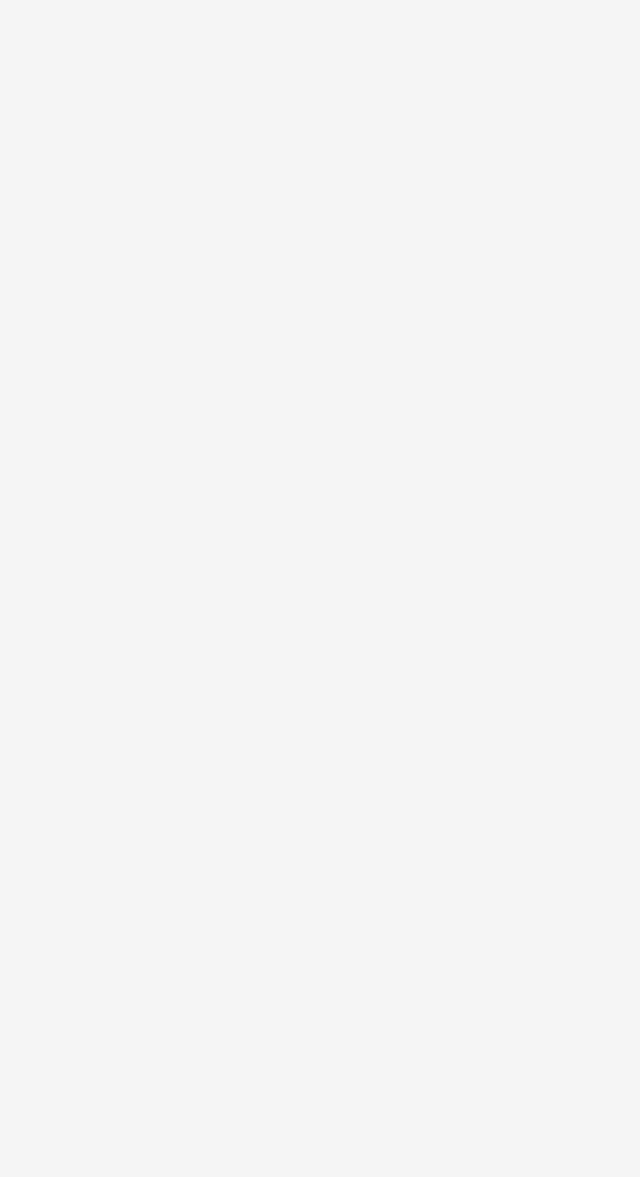
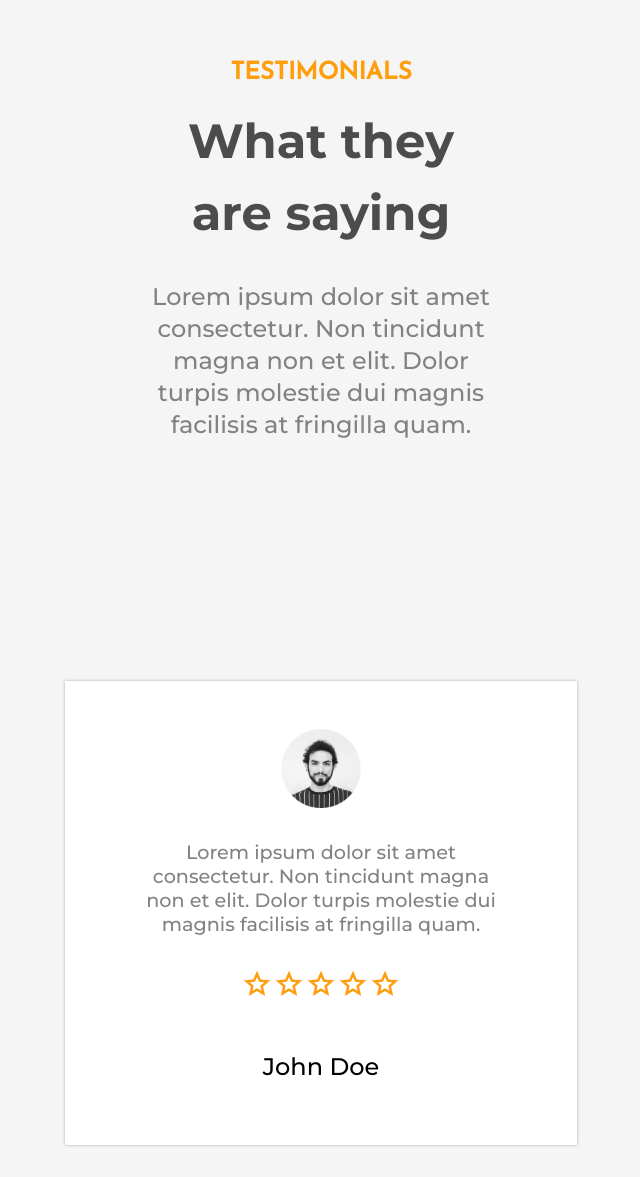
Before and after one commit to ajaysonere/Foodie-landing-page, a React (Create React App) app: page / in a window 1280 px wide. Shown: the part 4094-5271 px from the top of the page, without its empty margins (319-959 px from the left). Before the commit the page ends 3747 px from the top, so only its background shows below. Built offline with nearby package versions, Linux system fonts and the light colour scheme.

Commit message:
testimonials completed

```diff
--- a/src/Home.css
+++ b/src/Home.css
@@ -190,13 +190,15 @@ ul li a {
    text-align: center;
 }
 
-.work-left {
+.work-left,
+.testimonials-left{
    width: 50%;
    padding: 5rem;
    justify-content: center;
 }
 
-.work-left h2{
+.work-left h2,
+.testimonials-left h2{
    color: #4C4C4C;
    font-family: "Montserrat";
    font-size: 3rem;
@@ -207,7 +209,8 @@ ul li a {
 }
 
 .work-left p,
-.work-right p{
+.work-right p,
+.testimonials-left p{
    margin: 2rem 0;
    font-family: "Montserrat";
    font-size: 1.5rem;
@@ -224,7 +227,7 @@ ul li a {
    gap: 3rem;
 }
 
-.work-right .card {
+.card {
    background: #fff;
    margin: 2rem 0;
    text-align: center;
@@ -243,12 +246,32 @@ ul li a {
   font-family: "Montserrat";
 }
 
-.card p {
+.card p{
   font-size: 1.2rem;
   text-align: center;
+  font-family: "Montserrat";
+  color: #828282;
+  font-weight: 500;
 }
 
 
+/* Testimonials */
+.testimonials-right {
+    width: 50%;
+    display: flex;
+    flex-direction: column;
+    gap: 2rem;
+    align-items: center;
+    padding: 3rem 5rem;
+}
+
+.testimonials-right img{
+   width: 5rem;
+}
+
+.rating span {
+   font-size: 2rem;
+}
 
 
 
--- /dev/null
+++ b/src/components/Testimonials.js
@@ -0,0 +1,33 @@
+import testImage from '../assests/Ellipse 1.png';
+
+function Testimonials(){
+    return (
+      <section className="container testimonials-container facilities-container">
+        <div className="testimonials-left">
+          <small className="section-heading">Testimonials</small>
+          <h2>What they are saying </h2>
+          <p>
+            Lorem ipsum dolor sit amet consectetur. Non tincidunt magna non et
+            elit. Dolor turpis molestie dui magnis facilisis at fringilla quam.
+          </p>
+        </div>
+        <div className="testimonials-right card">
+          <img src={testImage} alt="testimonials-img"></img>
+          <p>
+            Lorem ipsum dolor sit amet consectetur. Non tincidunt magna non et
+            elit. Dolor turpis molestie dui magnis facilisis at fringilla quam.
+          </p>
+          <div className="rating">
+            <span class="material-symbols-outlined">star</span>
+            <span class="material-symbols-outlined">star</span>
+            <span class="material-symbols-outlined">star</span>
+            <span class="material-symbols-outlined">star</span>
+            <span class="material-symbols-outlined">star</span>
+          </div>
+          <h4>John Doe</h4>
+        </div>
+      </section>
+    );
+};
+
+export default Testimonials;
--- a/src/pages/Home.js
+++ b/src/pages/Home.js
@@ -2,6 +2,7 @@ import About from "../components/About";
 import Facilities from "../components/Facilities";
 import Hero from "../components/Hero";
 import Navbar from "../components/Navbar";
+import Testimonials from "../components/Testimonials";
 
 
 function Home (){
@@ -11,6 +12,7 @@ function Home (){
         <Hero />
         <About />
         <Facilities />
+        <Testimonials />
       </>
    );
 };
```
